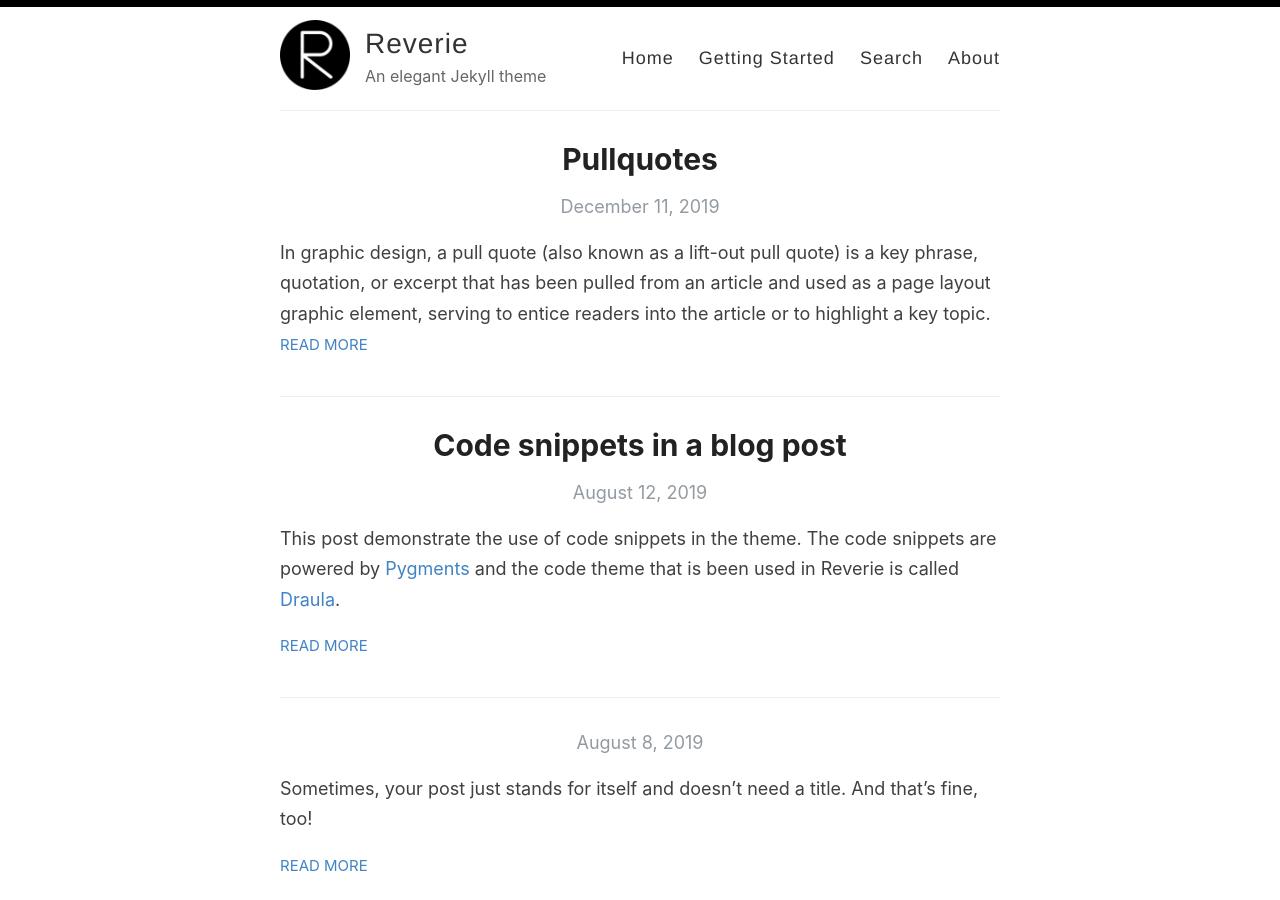
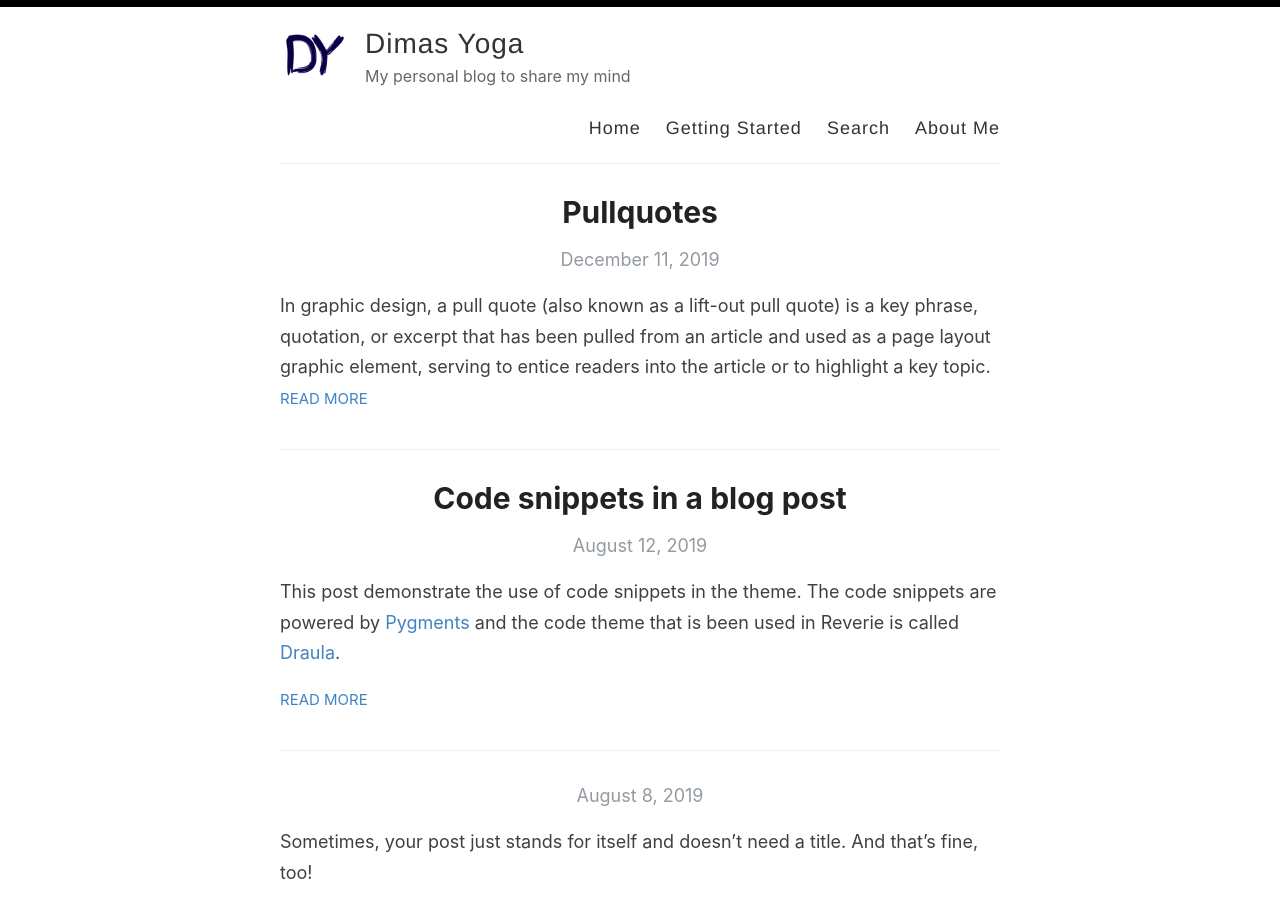
Before and after one commit to Dimasyoga/Dimasyoga.github.io, a Jekyll site: the page built from index.html, in a window 1280 px wide and 900 px high. Built offline with Jekyll 4.4.1, drawn with Linux system fonts in a browser that asks for light colours; the list of posts is cut into pages by our own code.

Commit message:
change web name and header

```diff
--- a/_config.yml
+++ b/_config.yml
@@ -3,16 +3,16 @@
 #
 
 # Name of your site (displayed in the header)
-name: Reverie
+name: Dimas Yoga
 
 # Name of the author
-author: Amit Merchant
+author: Dimas Yoga
 
 # Short bio or description (displayed in the header)
-description: An elegant Jekyll theme
+description: My personal blog to share my mind
 
 # URL of your avatar or profile pic (you could use your GitHub profile pic)
-avatar: /images/reverie.png
+avatar: /images/myLogo.png
 
 #
 # Flags below are optional
@@ -21,12 +21,12 @@ avatar: /images/reverie.png
 # Includes an icon in the footer for each username you enter
 footer-links:
   dribbble:
-  email:
+  email: dimasyogapra@gmail.com
   facebook:
   flickr:
-  github:
+  github: https://github.com/Dimasyoga
   instagram:
-  linkedin:
+  linkedin: https://www.linkedin.com/in/dimasyogapra/
   pinterest:
   rss: rss
   twitter:
--- a/_layouts/default.html
+++ b/_layouts/default.html
@@ -31,7 +31,7 @@
               <a href="{{ site.baseurl }}/">Home</a>
               <a href="{{ site.baseurl }}/getting-started">Getting Started</a>
               <a href="{{ site.baseurl }}/search">Search</a>
-              <a href="{{ site.baseurl }}/aboutme">About</a>
+              <a href="{{ site.baseurl }}/aboutme">About Me</a>
             </nav>
           </header>
         </div>
```
Also changed, not shown: images/myLogo.png (added).
